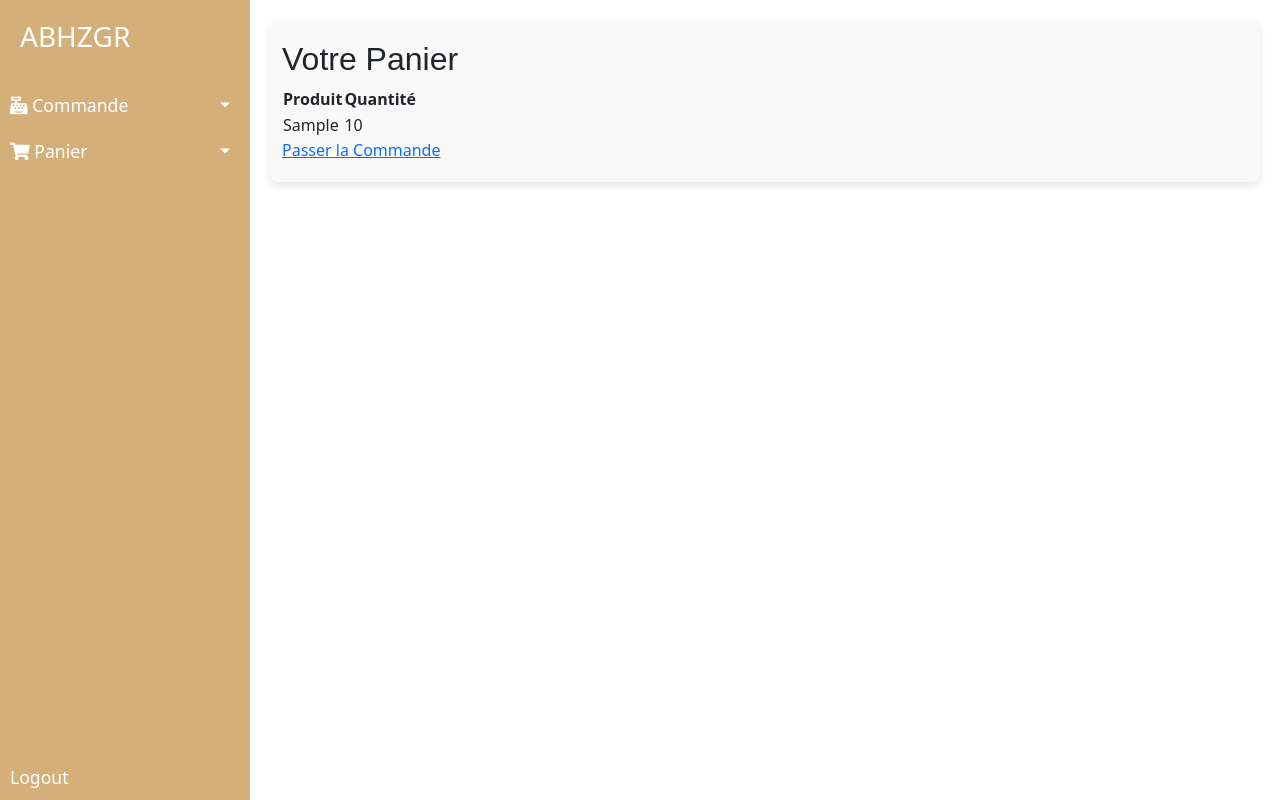
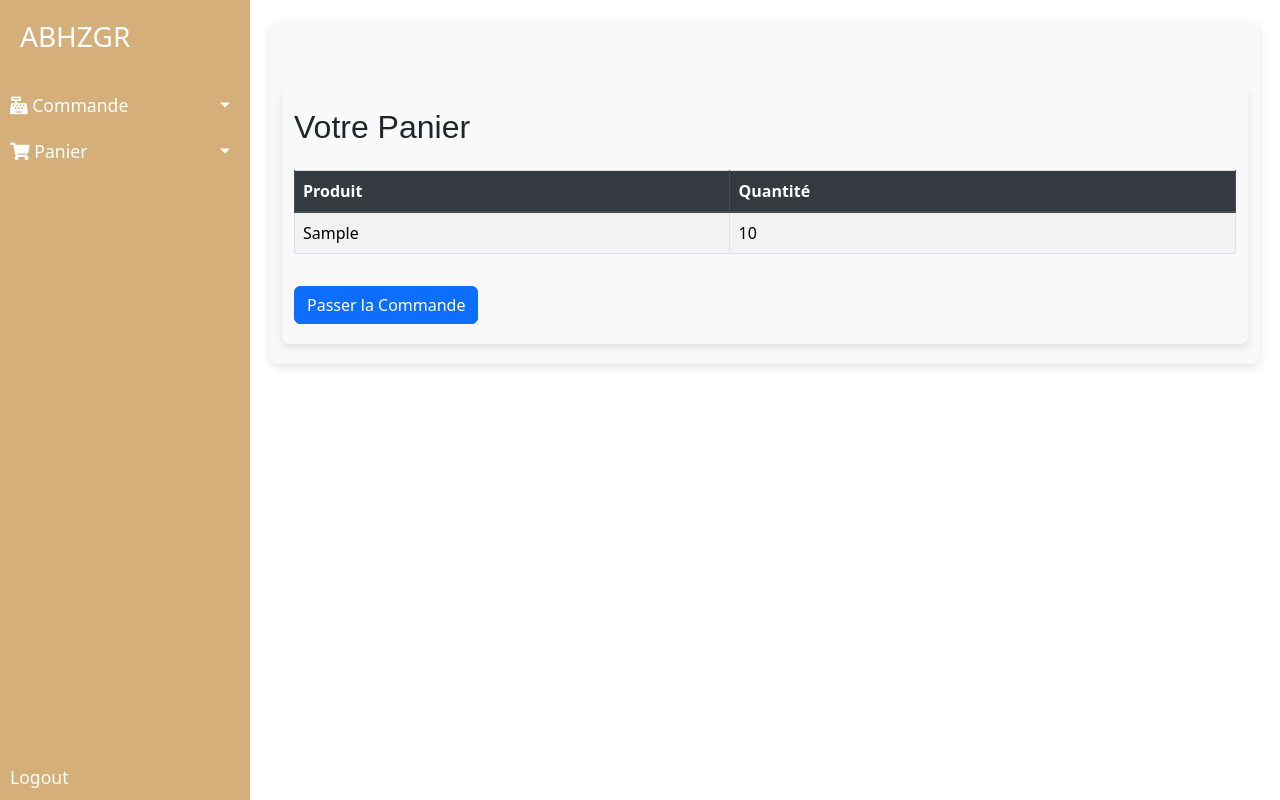
Before and after one commit to amineboubekri/gestion_stock, a Django app: page /stock/view_cart/ in a window 1280 px wide. Run offline with Django 3.2, Linux system fonts and the light colour scheme; a user stored in the database is signed in; tables that the repository leaves empty hold one stand-in row (values such as "Sample post"); some libraries are stand-ins or nearby versions.

Commit message:
view cart

```diff
--- a/stock/templates/stock/view_cart.html
+++ b/stock/templates/stock/view_cart.html
@@ -1,8 +1,9 @@
 {% extends 'employe_base.html' %}
 {% block content %}
-<h2>Votre Panier</h2>
-<table>
-    <thead>
+<div class="container mt-5">
+    <h2 class="mb-4">Votre Panier</h2>
+    <table class="table table-striped table-bordered">
+        <thead class="thead-dark">
             <tr>
                 <th>Produit</th>
                 <th>Quantité</th>
@@ -17,5 +18,6 @@
             {% endfor %}
         </tbody>
     </table>
-<a href="{% url 'place_order' %}">Passer la Commande</a>
+    <a href="{% url 'place_order' %}" class="btn btn-primary mt-3">Passer la Commande</a>
+</div>
 {% endblock %}
```
Lines whose indentation alone changed are shown as unchanged.
